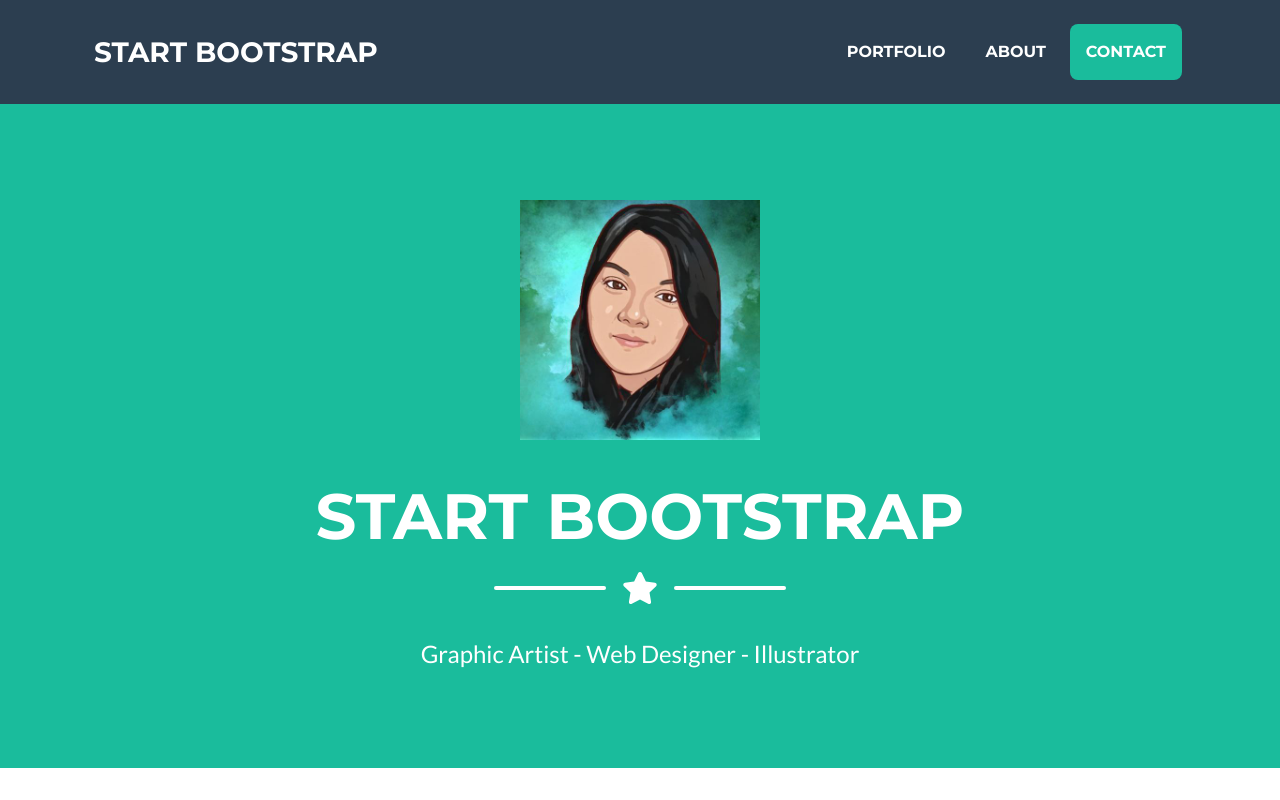
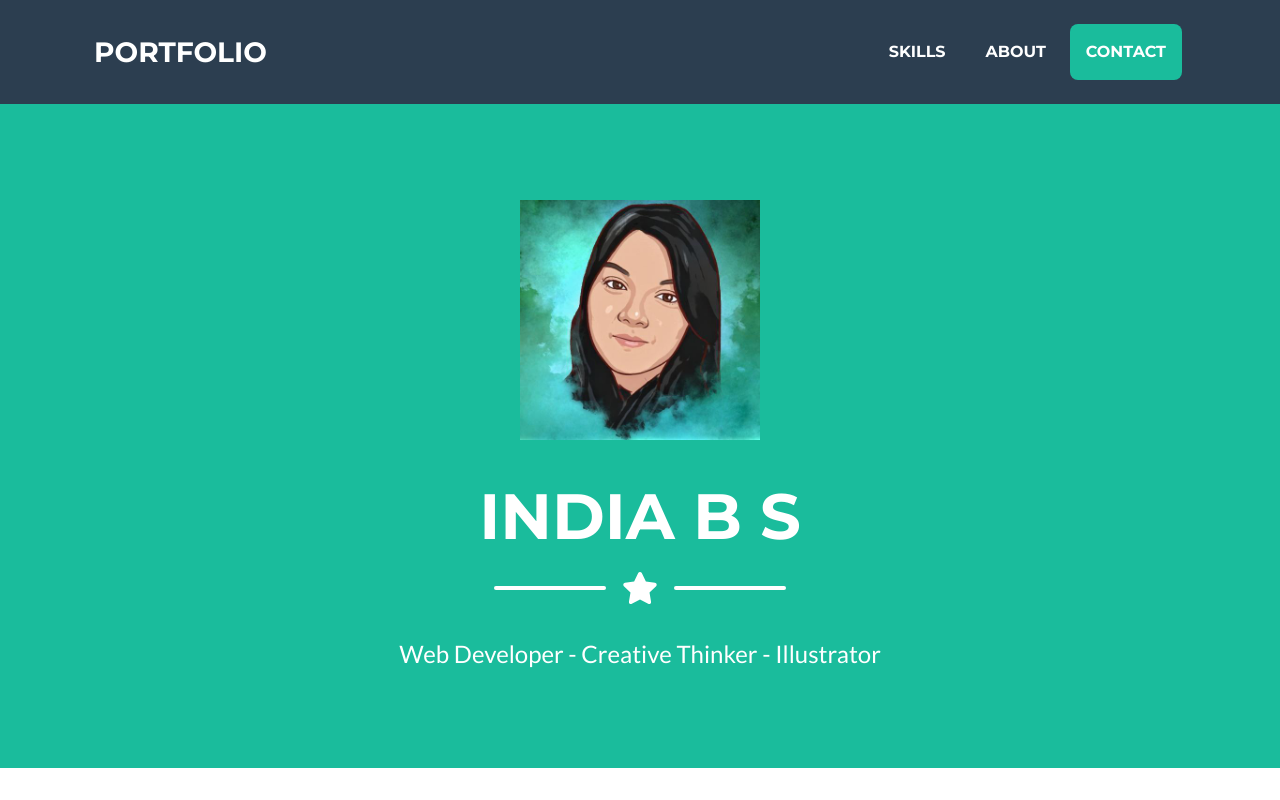
Before and after one commit to india2806/india2806.github.io, a plain HTML site: page index.html in a window 1280 px wide. Shown: the top 800 px of the page. Drawn offline with nearby package versions, Linux system fonts and the light colour scheme.

Commit message:
small commit

```diff
--- a/index.html
+++ b/index.html
@@ -5,7 +5,7 @@
         <meta name="viewport" content="width=device-width, initial-scale=1, shrink-to-fit=no" />
         <meta name="description" content="" />
         <meta name="author" content="" />
-        <title>Freelancer - Start Bootstrap Theme</title>
+        <title>India B S - Portfolio</title>
         <!-- Favicon-->
         <link rel="icon" type="image/x-icon" href="assets/img/favicon.ico" />
         <!-- Font Awesome icons (free version)-->
@@ -20,14 +20,14 @@
         <!-- Navigation-->
         <nav class="navbar navbar-expand-lg bg-secondary text-uppercase fixed-top" id="mainNav">
             <div class="container">
-                <a class="navbar-brand js-scroll-trigger" href="#page-top">Start Bootstrap</a>
+                <a class="navbar-brand js-scroll-trigger" href="#page-top">Portfolio</a>
                 <button class="navbar-toggler navbar-toggler-right text-uppercase font-weight-bold bg-primary text-white rounded" type="button" data-toggle="collapse" data-target="#navbarResponsive" aria-controls="navbarResponsive" aria-expanded="false" aria-label="Toggle navigation">
                     Menu
                     <i class="fas fa-bars"></i>
                 </button>
                 <div class="collapse navbar-collapse" id="navbarResponsive">
                     <ul class="navbar-nav ml-auto">
-                        <li class="nav-item mx-0 mx-lg-1"><a class="nav-link py-3 px-0 px-lg-3 rounded js-scroll-trigger" href="#portfolio">Portfolio</a></li>
+                        <li class="nav-item mx-0 mx-lg-1"><a class="nav-link py-3 px-0 px-lg-3 rounded js-scroll-trigger" href="#portfolio">Skills</a></li>
                         <li class="nav-item mx-0 mx-lg-1"><a class="nav-link py-3 px-0 px-lg-3 rounded js-scroll-trigger" href="#about">About</a></li>
                         <li class="nav-item mx-0 mx-lg-1"><a class="nav-link py-3 px-0 px-lg-3 rounded js-scroll-trigger" href="#contact">Contact</a></li>
                     </ul>
@@ -40,7 +40,7 @@
                 <!-- Masthead Avatar Image-->
                 <img class="masthead-avatar mb-5" src="assets/img/india1.jpg" alt="..." />
                 <!-- Masthead Heading-->
-                <h1 class="masthead-heading text-uppercase mb-0">Start Bootstrap</h1>
+                <h1 class="masthead-heading text-uppercase mb-0">India B S</h1>
                 <!-- Icon Divider-->
                 <div class="divider-custom divider-light">
                     <div class="divider-custom-line"></div>
@@ -48,7 +48,7 @@
                     <div class="divider-custom-line"></div>
                 </div>
                 <!-- Masthead Subheading-->
-                <p class="masthead-subheading font-weight-light mb-0">Graphic Artist - Web Designer - Illustrator</p>
+                <p class="masthead-subheading font-weight-light mb-0">Web Developer - Creative Thinker - Illustrator</p>
             </div>
         </header>
         <!-- Portfolio Section-->
```
